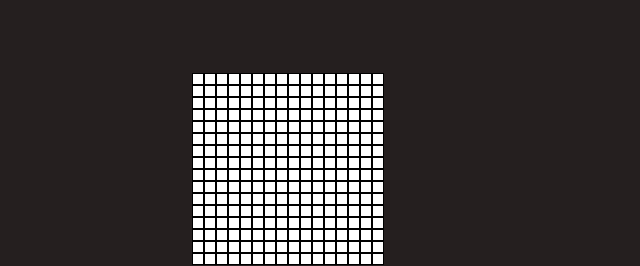
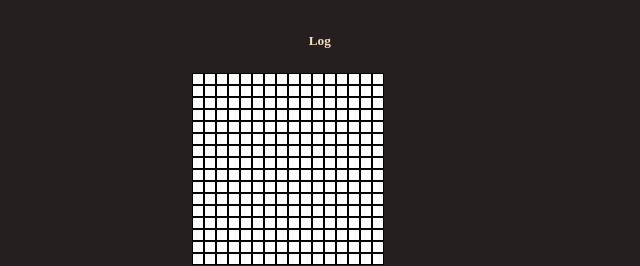
Before and after one commit to Rex-noir/Etch-a-Sketch, a website with bundled scripts: page index.html in a window 1280 px wide. Shown: the full height of the page, 352-992 px from the left. Built offline with nearby package versions, Linux system fonts and the light colour scheme; files whose address does not match are found by name.

Commit message:
Add message log at the center of the header

```diff
--- a/index.html
+++ b/index.html
@@ -16,6 +16,9 @@
                 </div>
                 <input type="button" value="Resize">
             </form>
+        </div>
+        <div class="message">
+            <h5>Log</h5>
         </div>
         <div class="options">
             <div class="header-buttons">
--- a/style.css
+++ b/style.css
@@ -48,7 +48,16 @@ svg, .header-buttons img{
     font-size: 12px;
     text-align: center;
 }
-
+.message{
+    display: flex;
+    align-items: center;
+    justify-content: center;
+    flex-direction: column;
+}
+.message p, .message h5{
+    padding: 0;
+    margin: 0;
+}
 /* Page rows */
 .container{
     display: flex;
```
